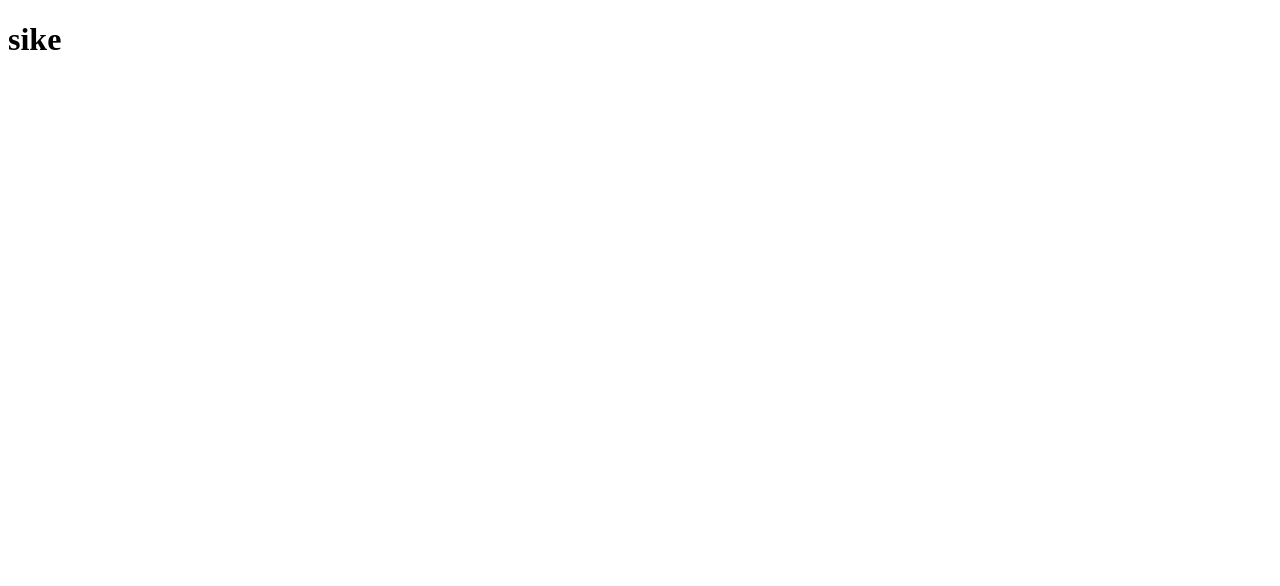
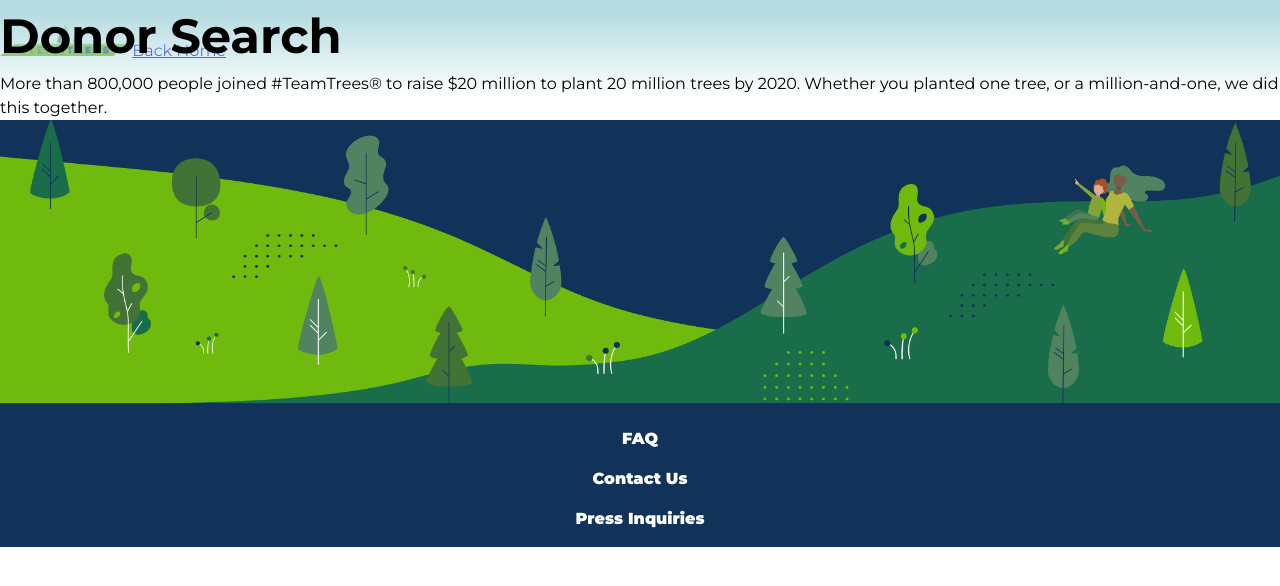
Before and after one commit to Nino-dev/FED, a plain HTML site: page search.html in a window 1280 px wide. Drawn offline with Linux system fonts and the light colour scheme.

Commit message:
Finished footer + started with search page

```diff
--- a/search.html
+++ b/search.html
@@ -1,10 +1,41 @@
-<!DOCTYPE html>
-<html lang="en" dir="ltr">
-  <head>
-    <meta charset="utf-8">
-    <title></title>
-  </head>
-  <body>
-    <h1>sike</h1>
-  </body>
+<!doctype html>
+<html lang="nl">
+<head>
+	<meta charset="UTF-8">
+	<meta name="author" content="Nino van der Vinden">
+	<meta name="viewport" content="width=device-width, initial-scale=1">
+	<title>#teamtrees</title>
+	<link rel="preconnect" href="https://fonts.gstatic.com">
+	<link href="https://fonts.googleapis.com/css2?family=Montserrat:wght@400;500;600;700;900&display=swap" rel="stylesheet">
+	<link href="styles/style.css" rel="stylesheet">
+</head>
+<body>
+	<header class="header-search">
+		<nav class="logo-nav">
+			<img src="images/logo.png" alt="#teamtrees logo">
+      <a href="index.html">Back Home</a>
+		</nav>
+	</header>
+	<main class="main-search">
+    <section>
+      <h1>Donor Search</h1>
+      <p>More than 800,000 people joined #TeamTrees® to raise $20 million to plant 20 million trees by 2020. Whether you planted one tree, or a million-and-one, we did this together.</p>
+    </section>
+	</main>
+	<footer>
+		<img src="images/footer.png" alt="Footer: landscape/hills">
+		<ul>
+			<li>
+				<a href="#" class="font-black">FAQ</a>
+			</li>
+			<li>
+				<a href="#" class="font-black">Contact Us</a>
+			</li>
+			<li>
+				<a href="#" class="font-black">Press Inquiries</a>
+			</li>
+		</ul>
+	</footer>
+	<script src="scripts/script.js"></script>
+</body>
 </html>
--- a/styles/style.css
+++ b/styles/style.css
@@ -86,6 +86,16 @@ nav ul {
 header {
   background-image: url("../images/stars.png"), linear-gradient(#113259 10%, #b4dbe1 80%);
   color: white;
+}
+
+.header-search {
+  background: none;
+  position: absolute;
+  /* background-image: linear-gradient(#b4dbe1 10%, transparent 80%); */
+}
+
+.main-search {
+  background-image: linear-gradient(#b4dbe1 10%, transparent 80%);
 }
 
 .top-section {
@@ -475,9 +485,8 @@ main>img:first-of-type {
 .project {
   background: white;
   padding: 1em;
-  margin: 1em 0 0;
+  margin: 1em 1em 0 1em;
   border-radius: .5em;
-  width: 21.4375em;
   position: relative;
 }
 
@@ -495,7 +504,7 @@ main>img:first-of-type {
   font-size: 1.25em;
   color: white;
   text-transform: uppercase;
-  margin-top: 3em;
+  margin: 3em 0 0 1em;
 }
 
 .location-country {
```
